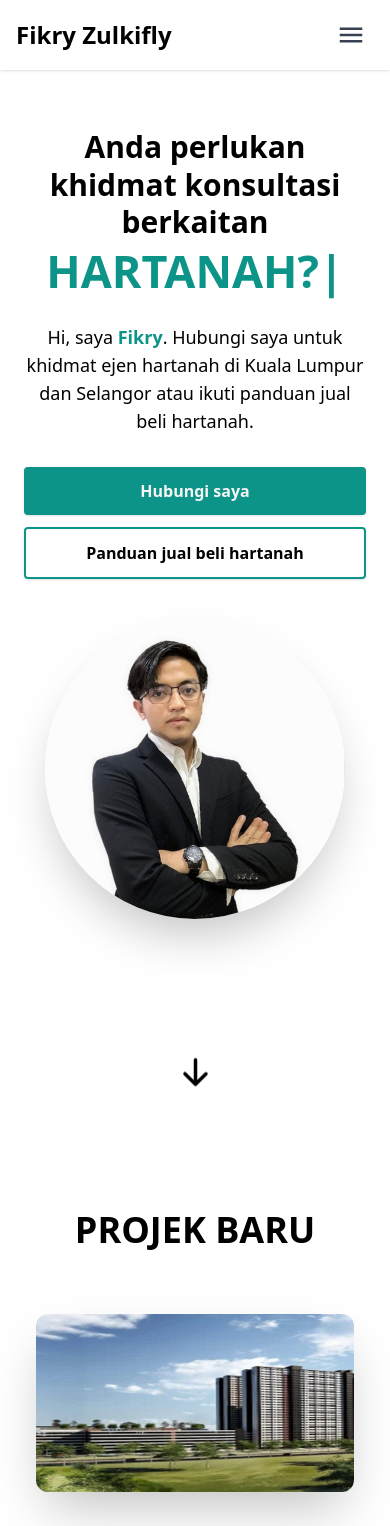
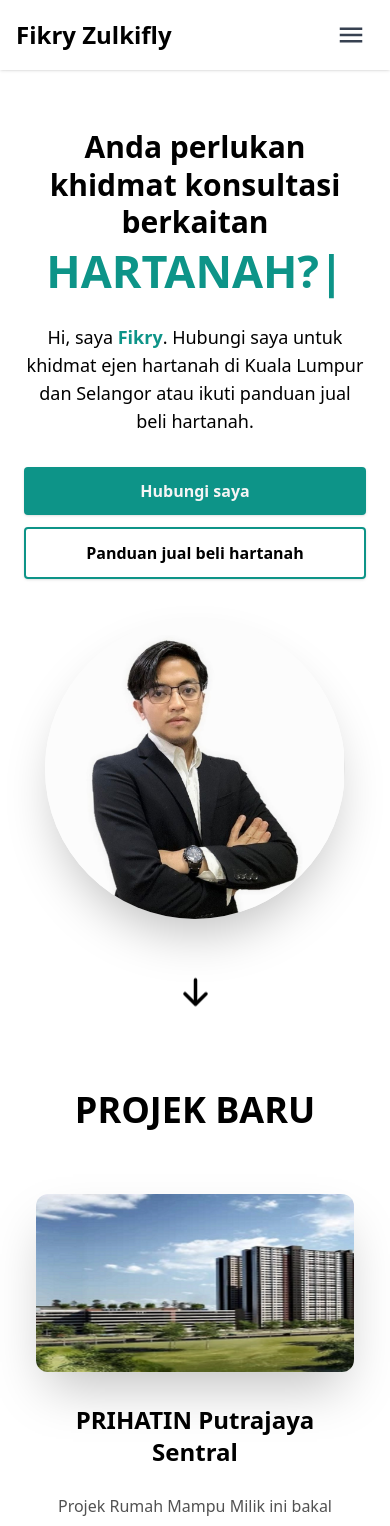
Before and after one commit to zul-m/fikryzulkifly.com, a Next.js app: page / in a window 390 px wide. Shown: the top 1526 px of the page. Built offline with nearby package versions, Linux system fonts and the light colour scheme.

Commit message:
Center icons/hi in md

```diff
--- a/components/ContactSection.jsx
+++ b/components/ContactSection.jsx
@@ -50,11 +50,11 @@ export default function () {
             Hubungi saya jika anda mempunyai sebarang pertanyaan, cadangan, atau
             sebarang maklum balas. Terima kasih.
           </p>
-          <div className="items-center justify-center space-x-3 flex flex-row">
+          <div className="md:items-start md:justify-start items-center justify-center space-x-3 flex flex-row">
             <HiPhone size={30} />
             <p>+60 17-651 5784</p>
           </div>
-          <div className="items-center justify-center space-x-3 flex flex-row">
+          <div className="md:items-start md:justify-start items-center justify-center space-x-3 flex flex-row">
             <HiMail size={30} />
             <p>fikryzulkiflyproperty@gmail.com</p>
           </div>
--- a/components/HeroSection.tsx
+++ b/components/HeroSection.tsx
@@ -10,7 +10,7 @@ const HeroSection = () => {
       id="home"
       className="px-6 max-w-7xl mx-auto text-center items-center justify-center md:py-20"
     >
-      <div className="flex flex-col py-32 md:flex-row md:text-left">
+      <div className="flex flex-col pt-32 pb-16 md:py-32 md:flex-row md:text-left">
         <div className="my-auto md:w-3/5">
           <h1 className="md:py-14 font-bold text-3xl space-y-3 md:text-6xl md:space-y-5">
             <span className="leading-tight">
@@ -70,7 +70,7 @@ const HeroSection = () => {
           />
         </div>
       </div>
-      <div className="mt-4 md:mt-16 flex flex-row items-center text-center justify-center">
+      <div className="md:mt-16 flex flex-row items-center text-center justify-center">
         <Link
           to="projects"
           activeClass="active"
--- a/components/ProjectsSection.tsx
+++ b/components/ProjectsSection.tsx
@@ -32,7 +32,9 @@ const projects = [
 const ProjectsSection = () => {
   return (
     <section id="projects">
-      <h1 className="mt-12 pt-16 text-center font-bold text-4xl md:text-5xl">PROJEK BARU</h1>
+      <h1 className="mt-12 pt-6 md:pt-16 text-center font-bold text-4xl md:text-5xl">
+        PROJEK BARU
+      </h1>
       <div className="mx-5 px-4 flex flex-col mt-16 space-y-14 text-center md:text-left md:max-w-5xl md:mx-auto">
         {projects.map((project, idx) => {
           return (
--- a/components/ViewingSection.tsx
+++ b/components/ViewingSection.tsx
@@ -2,8 +2,13 @@ import SlideUp from "./SlideUp";
 
 const ViewingSection = () => {
   return (
-    <section id="viewing" className="mx-auto max-w-6xl mt-32 text-center">
-      <h1 className="md:pt-14 font-bold text-4xl md:text-5xl">LAWATAN MAYA</h1>
+    <section
+      id="viewing"
+      className="mx-auto max-w-6xl mt-10 md:mt-32 text-center"
+    >
+      <h1 className="pt-6 md:pt-14 font-bold text-4xl md:text-5xl">
+        LAWATAN MAYA
+      </h1>
       <SlideUp offset="-300px 0px -300px 0px">
         <p className="mx-5 animate-slideUpCubiBezier animation-delay-2 pt-12 text-l md:text-xl">
           Kami bawakan kepada anda galeri pameran hartanah, pada bila-bila masa
```
